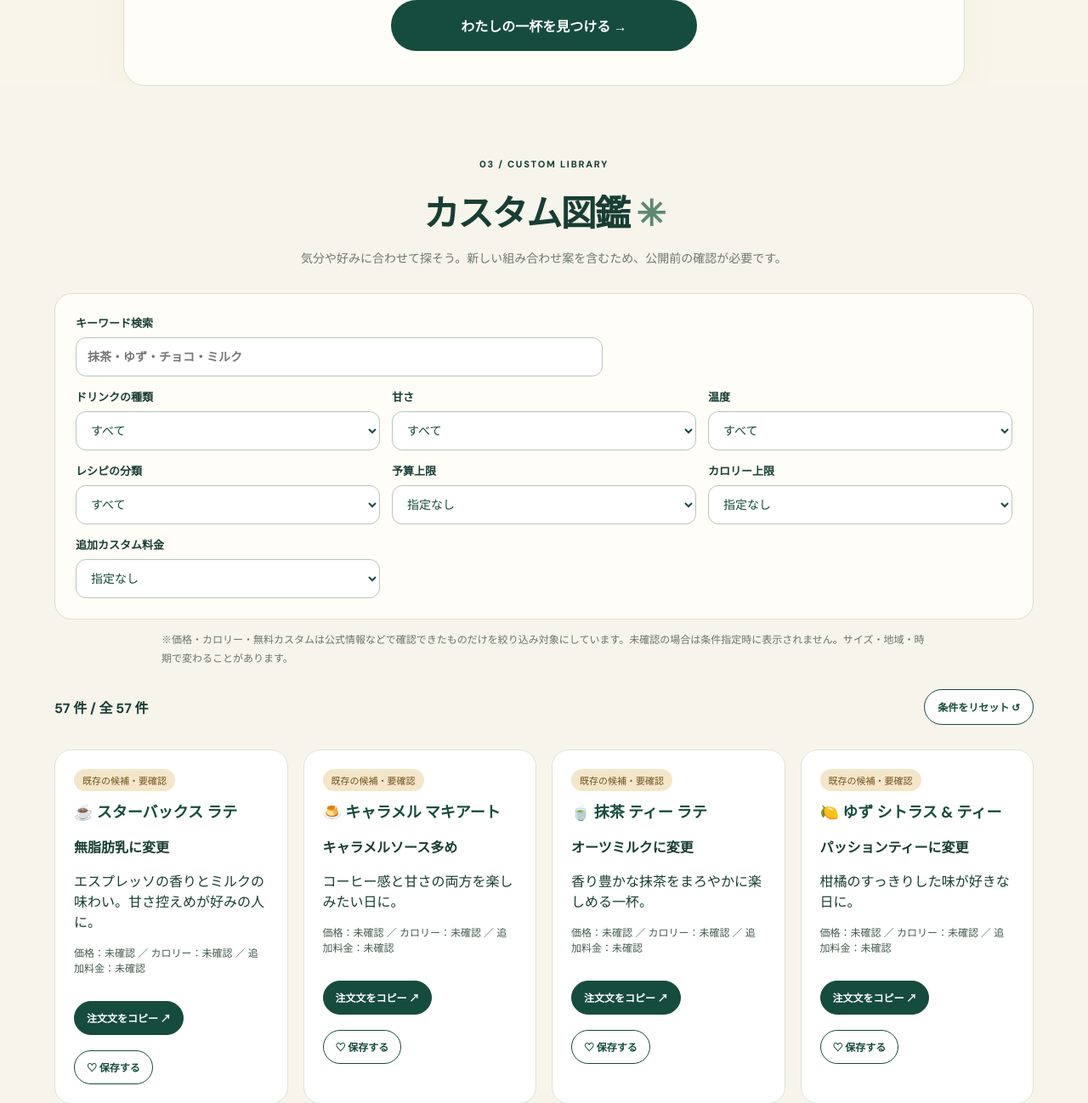
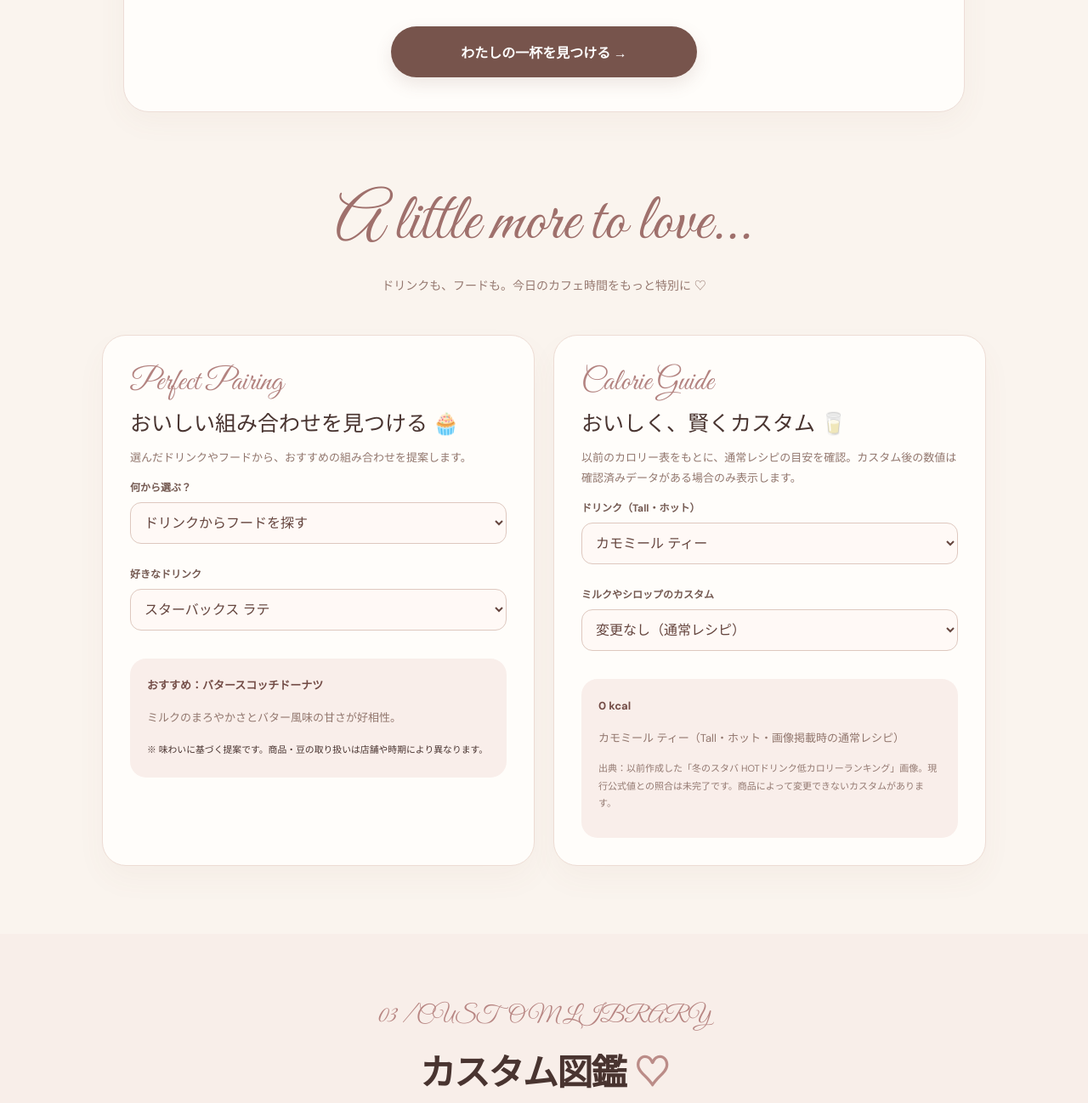
Before and after one commit to s1f10240264/my-drink-finder, a Flask app: page / in a window 1280 px wide. Shown: the part 1597-2895 px from the top of the page at 85% size. Run offline with Flask 3, Linux system fonts and the light colour scheme; some web fonts are replaced.

Commit message:
Introduce script typography and new pairing/calorie panels

```diff
--- a/templates/index.html
+++ b/templates/index.html
@@ -1,13 +1,28 @@
-<!doctype html><html lang="ja"><head><meta charset="utf-8"><meta name="viewport" content="width=device-width,initial-scale=1"><meta name="theme-color" content="#144d3d"><meta name="description" content="4つの質問と50種類以上のカスタム候補から一杯が見つかる、非公式ドリンク診断アプリ。"><title>きょう、なに飲む？ | MY DRINK FINDER</title><link rel="stylesheet" href="/static/style.css"><script async src="https://pagead2.googlesyndication.com/pagead/js/adsbygoogle.js?client=ca-pub-8644816884774415" crossorigin="anonymous"></script></head><body>
-<header class="top"><a href="/" class="brand"><span class="brandmark">✳</span> my drink finder</a><a href="#about" class="toplink">このアプリについて ↗</a></header>
-<main><section class="hero"><div class="hero-copy"><div class="eyebrow">YOUR DAILY DRINK, FOUND.</div><h1>きょう、<br><em>なに飲む？</em></h1><p>その日の気分で、飲みたい一杯が見つかる。<br>カスタムも注文の言い方も、ぜんぶおまかせ。</p><button id="start" class="primary">30秒で診断する <span>↗</span></button><div class="micro">✓ 会員登録なし　✓ 無料　✓ 注文文をコピー</div></div><div class="hero-art" aria-hidden="true"><span class="spark a">✳</span><div class="cup"><div class="straw"></div><div class="lid"></div><div class="cupbody"><div class="leaf">✳</div></div></div><span class="spark b">✦</span><div class="hero-sticker">your<br>perfect<br>sip!</div></div></section>
+<!doctype html><html lang="ja"><head><meta charset="utf-8"><meta name="viewport" content="width=device-width,initial-scale=1"><meta name="theme-color" content="#144d3d"><meta name="description" content="4つの質問と50種類以上のカスタム候補から一杯が見つかる、非公式ドリンク診断アプリ。"><title>きょう、なに飲む？ | MY DRINK FINDER</title><link rel="stylesheet" href="/static/style.css"><script async src="https://pagead2.googlesyndication.com/pagead/js/adsbygoogle.js?client=ca-pub-8644816884774415" crossorigin="anonymous"></script><link rel="stylesheet" href="/static/cafe-v2.css"></head><body>
+<header class="top"><a href="/" class="brand"><span class="brandmark">♡</span> My Drink Finder</a><a href="#about" class="toplink">このアプリについて ↗</a></header>
+<main><section class="hero"><div class="hero-copy"><div class="eyebrow">a little sip of happiness</div><h1>きょう、<br><em>なに飲む？</em></h1><p>その日の気分で、飲みたい一杯が見つかる。<br>カスタムも注文の言い方も、ぜんぶおまかせ。</p><button id="start" class="primary">30秒で診断する <span>↗</span></button><div class="micro">✓ 会員登録なし　✓ 無料　✓ 注文文をコピー</div></div><div class="hero-art" aria-hidden="true"><span class="spark a">✳</span><div class="cup"><div class="straw"></div><div class="lid"></div><div class="cupbody"><div class="leaf">✳</div></div></div><span class="spark b">✦</span><div class="hero-sticker">your<br>perfect<br>sip!</div></div></section>
 <section class="quiz-section" id="diagnose"><div class="section-head"><span class="eyebrow">01 / FIND YOUR DRINK</span><h2>今日の気分を教えてね</h2><p>4つ選ぶだけで、ぴったりのカスタムを提案するよ。</p></div><form id="quiz" class="quiz" novalidate>
 <fieldset><legend><span class="q-num">01</span> 今日はどっち？</legend><div class="choices"><label><input type="radio" name="temp" value="ice" checked><span>🧊　アイス</span></label><label><input type="radio" name="temp" value="hot"><span>♨️　ホット</span></label></div></fieldset>
 <fieldset><legend><span class="q-num">02</span> 甘さの好みは？</legend><div class="choices"><label><input type="radio" name="sweet" value="sweet" checked><span>🍯　甘いのが好き</span></label><label><input type="radio" name="sweet" value="low"><span>🌿　甘さ控えめ</span></label><label><input type="radio" name="sweet" value="fresh"><span>🍋　さっぱり</span></label></div></fieldset>
 <fieldset><legend><span class="q-num">03</span> どんなドリンク？</legend><div class="choices"><label><input type="radio" name="kind" value="any" checked><span>✨　おまかせ</span></label><label><input type="radio" name="kind" value="coffee"><span>☕　コーヒー</span></label><label><input type="radio" name="kind" value="tea"><span>🍵　ティー</span></label><label><input type="radio" name="kind" value="no-coffee"><span>🥛　コーヒーなし</span></label></div></fieldset>
 <fieldset><legend><span class="q-num">04</span> 今の気分は？</legend><div class="choices"><label><input type="radio" name="mood" value="treat" checked><span>🎀　自分にご褒美</span></label><label><input type="radio" name="mood" value="refresh"><span>🌼　リフレッシュ</span></label><label><input type="radio" name="mood" value="relax"><span>🧸　ほっとしたい</span></label><label><input type="radio" name="mood" value="light"><span>🪴　軽めがいい</span></label></div></fieldset><button type="submit" class="primary submit">わたしの一杯を見つける →</button></form></section>
 <section id="results" class="results" hidden aria-live="polite"><div class="section-head"><span class="eyebrow">02 / YOUR PICKS</span><h2>あなたへのおすすめ <span>TOP 3</span></h2><p>気になったドリンクは保存して、次回のお楽しみに。</p></div><div id="cards" class="cards"></div><div class="results-actions"><button class="secondary" id="retry">もう一度診断 ↺</button><button class="secondary" id="share">診断ページをシェア ↗</button></div></section>
-<section class="library" id="library"><div class="section-head"><span class="eyebrow">03 / CUSTOM LIBRARY</span><h2>カスタム図鑑 <span>✳</span></h2><p>気分や好みに合わせて探そう。新しい組み合わせ案を含むため、公開前の確認が必要です。</p></div>
+<section class="feature-intro" id="cafe-extras"><h2 class="cafe-script">A little more to love...</h2><p>ドリンクも、フードも。今日のカフェ時間をもっと特別に ♡</p></section>
+<section class="cafe-features" aria-label="ペアリングとカロリー">
+ <article class="cafe-feature" id="pairing"><div class="feature-script cafe-script">Perfect Pairing</div><h3>おいしい組み合わせを見つける 🧁</h3><p>選んだドリンクやフードから、おすすめの組み合わせを提案します。</p>
+  <label class="feature-label" for="pair-mode">何から選ぶ？</label><select class="feature-control" id="pair-mode"><option value="drink">ドリンクからフードを探す</option><option value="food">フードからドリンクを探す</option><option value="coffee">コーヒーの焙煎度から探す</option></select>
+  <div id="pair-drink-wrap"><label class="feature-label" for="pair-drink">好きなドリンク</label><select class="feature-control" id="pair-drink"></select></div>
+  <div id="pair-food-wrap" hidden><label class="feature-label" for="pair-food">好きなフード</label><select class="feature-control" id="pair-food"></select></div>
+  <div id="pair-coffee-wrap" hidden><label class="feature-label" for="pair-coffee">コーヒーの好み</label><select class="feature-control" id="pair-coffee"></select></div>
+  <div class="feature-output" id="pair-result" aria-live="polite"></div>
+ </article>
+ <article class="cafe-feature" id="calories"><div class="feature-script cafe-script">Calorie Guide</div><h3>おいしく、賢くカスタム 🥛</h3><p>以前のカロリー表をもとに、通常レシピの目安を確認。カスタム後の数値は確認済みデータがある場合のみ表示します。</p>
+  <label class="feature-label" for="cal-drink">ドリンク（Tall・ホット）</label><select class="feature-control" id="cal-drink"></select>
+  <label class="feature-label" for="cal-change">ミルクやシロップのカスタム</label><select class="feature-control" id="cal-change"><option value="standard">変更なし（通常レシピ）</option><option value="nonfat">無脂肪ミルクに変更</option><option value="almond">アーモンドミルクに変更</option><option value="oat">オーツミルクに変更</option><option value="soy">豆乳に変更</option><option value="syrup">シロップを変更・追加</option><option value="whip">ホイップを変更</option></select>
+  <div class="feature-output" id="cal-result" aria-live="polite"></div>
+ </article>
+</section>
+<section class="library" id="library"><div class="section-head"><span class="eyebrow">03 / CUSTOM LIBRARY</span><h2>カスタム図鑑 <span>♡</span></h2><p>気分や好みに合わせて探そう。新しい組み合わせ案を含むため、公開前の確認が必要です。</p></div>
 <div class="filter-panel"><label class="filter wide">キーワード検索<input id="library-search" type="search" placeholder="抹茶・ゆず・チョコ・ミルク" autocomplete="off"></label>
 <label class="filter">ドリンクの種類<select id="filter-kind"><option value="all">すべて</option><option value="coffee">コーヒー系</option><option value="tea">ティー系</option><option value="no-coffee">コーヒーなし</option></select></label>
 <label class="filter">甘さ<select id="filter-sweet"><option value="all">すべて</option><option value="sweet">甘め</option><option value="low">控えめ</option><option value="fresh">さっぱり</option></select></label>
@@ -19,4 +34,4 @@
 <p class="filter-note">※価格・カロリー・無料カスタムは公式情報などで確認できたものだけを絞り込み対象にしています。未確認の場合は条件指定時に表示されません。サイズ・地域・時期で変わることがあります。</p>
 <div class="library-bar"><p id="library-count" aria-live="polite"></p><button id="clear-filters" class="secondary" type="button">条件をリセット ↺</button></div><div id="library-list" class="library-grid"></div></section>
 <section class="saved" id="saved"><div class="section-head"><span class="eyebrow">04 / YOUR FAVORITES</span><h2>お気に入り <span>♡</span></h2><p>保存したドリンクはこのブラウザに残るよ。</p></div><div id="favorite-list" class="favorite-list"><p>まだ保存したドリンクはありません。</p></div></section>
-<section class="about" id="about"><div><span class="eyebrow">A LITTLE NOTE</span><h2>好きな一杯を、<br>もっと気軽に。</h2></div><div><p>このサイトはドリンク選びをサポートする非公式の個人制作アプリです。スターバックス コーヒー ジャパン株式会社との提携・公認関係はありません。</p><p>掲載内容には過去の企画案と今回新しく作った組み合わせ案が含まれます。実際の注文可否・追加料金・栄養情報は未検証です。正式公開の前に公式メニューや店頭で確認してください。</p><p>ログイン不要。診断回答はサーバーに保存せず、お気に入りのみ利用端末のブラウザに保存します。</p></div></section></main><footer>✳ MY DRINK FINDER <span>Made with a love for coffee & good choices.</span> <span><a href="/privacy">プライバシーポリシー</a>　<a href="/about-site">運営者情報</a>　<a href="/contact">お問い合わせ</a></span></footer><script src="/static/app.js" defer></script></body></html>
+<section class="about" id="about"><div><span class="eyebrow">A LITTLE NOTE</span><h2>好きな一杯を、<br>もっと気軽に。</h2></div><div><p>このサイトはドリンク選びをサポートする非公式の個人制作アプリです。スターバックス コーヒー ジャパン株式会社との提携・公認関係はありません。</p><p>掲載内容には過去の企画案と今回新しく作った組み合わせ案が含まれます。実際の注文可否・追加料金・栄養情報は未検証です。正式公開の前に公式メニューや店頭で確認してください。</p><p>ログイン不要。診断回答はサーバーに保存せず、お気に入りのみ利用端末のブラウザに保存します。</p></div></section></main><footer>✳ MY DRINK FINDER <span>Made with a love for coffee & good choices.</span> <span><a href="/privacy">プライバシーポリシー</a>　<a href="/about-site">運営者情報</a>　<a href="/contact">お問い合わせ</a></span></footer><script src="/static/app.js" defer></script><script src="/static/cafe-v2.js" defer></script></body></html>
```
